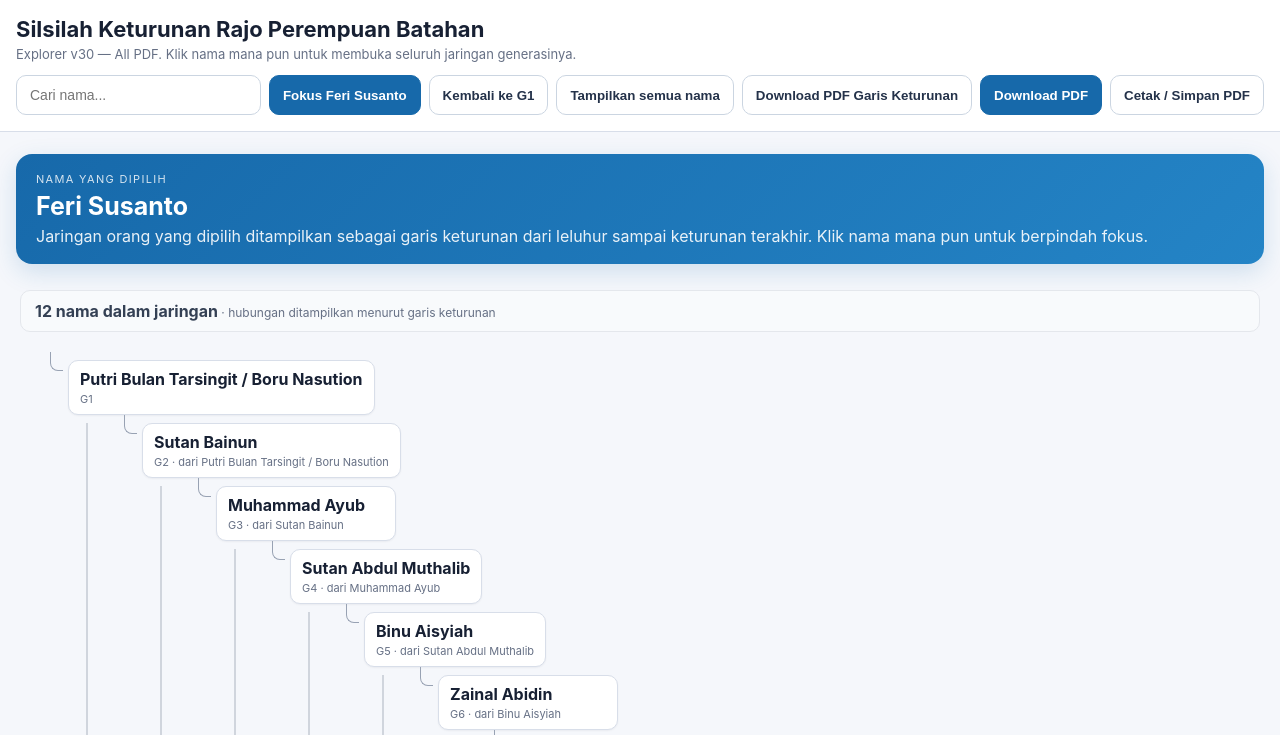
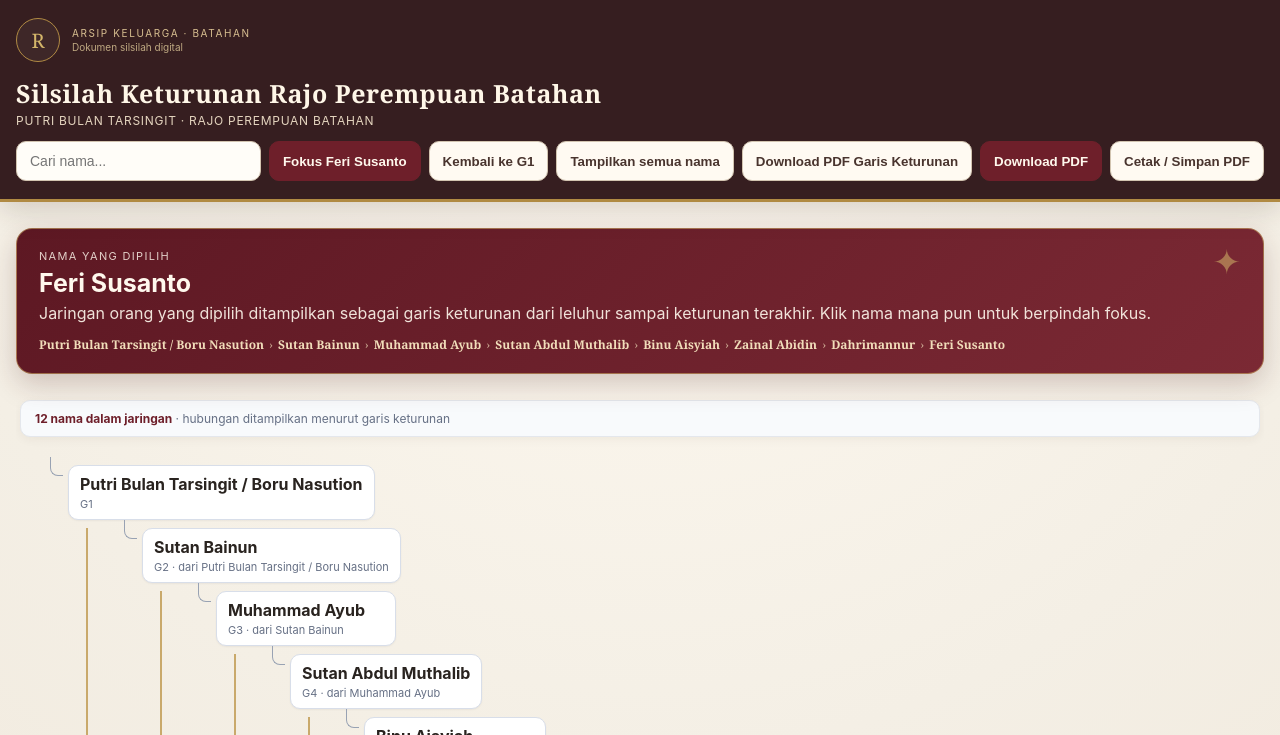
Before and after one commit to feribatahan/Rajo-Perempuan, a plain HTML site: page index.html in a window 1280 px wide. Shown: the top 735 px of the page. Drawn offline with nearby package versions, Linux system fonts and the light colour scheme.

Commit message:
Update index.html

```diff
--- a/index.html
+++ b/index.html
@@ -6,28 +6,28 @@
 <title>Silsilah Rajo Perempuan Batahan — v29 PDF FIXED</title>
 <script src="https://cdnjs.cloudflare.com/ajax/libs/jspdf/2.5.1/jspdf.umd.min.js"></script>
 <style>
-:root{--bg:#f5f7fb;--card:#fff;--ink:#172033;--muted:#667085;--line:#d8dee9;--accent:#1769aa;--accent2:#e8f2fb;--gold:#b7791f;--green:#18794e;}
-*{box-sizing:border-box} body{margin:0;background:var(--bg);color:var(--ink);font-family:Inter,system-ui,-apple-system,Segoe UI,Roboto,Arial,sans-serif}
-header{position:sticky;top:0;z-index:10;background:rgba(255,255,255,.96);border-bottom:1px solid var(--line);padding:16px}
-.wrap{max-width:1450px;margin:auto} h1{margin:0 0 4px;font-size:22px} .sub{color:var(--muted);font-size:13px}
-.toolbar{display:flex;gap:8px;flex-wrap:wrap;margin-top:13px} input{flex:1;min-width:240px;padding:11px 13px;border:1px solid #cbd5e1;border-radius:10px;font-size:14px}
-button{border:1px solid #cbd5e1;background:#fff;padding:10px 13px;border-radius:10px;cursor:pointer;font-weight:700;color:#24324a}
-button:hover{background:#f0f4f8} button.primary{background:#1769aa;color:white;border-color:#1769aa}
+:root{--bg:#f4efe5;--card:#fffdf8;--ink:#29231f;--muted:#756b61;--line:#d8cbb8;--accent:#6e1f2a;--accent2:#f4e7e3;--gold:#b08a43;--gold2:#d4b66a;--green:#48624e;}
+*{box-sizing:border-box} body{margin:0;background:radial-gradient(circle at top,#fffaf1 0,#f4efe5 48%,#eee5d7 100%);color:var(--ink);font-family:Inter,system-ui,-apple-system,Segoe UI,Roboto,Arial,sans-serif}
+header{position:sticky;top:0;z-index:10;background:rgba(48,23,25,.97);color:#fff7e8;border-bottom:3px solid var(--gold);padding:18px 16px;box-shadow:0 8px 28px rgba(52,31,22,.18)}
+.wrap{max-width:1450px;margin:auto} h1{margin:0 0 3px;font-family:Georgia,"Times New Roman",serif;font-size:25px;letter-spacing:.02em} .sub{color:#e5d5bf;font-size:12px;letter-spacing:.06em;text-transform:uppercase}
+.toolbar{display:flex;gap:8px;flex-wrap:wrap;margin-top:13px} input{flex:1;min-width:240px;padding:11px 13px;border:1px solid #d2c4b0;border-radius:10px;font-size:14px;background:#fffdf8;color:#302722}
+button{border:1px solid #d2c4b0;background:#fffaf2;padding:10px 13px;border-radius:10px;cursor:pointer;font-weight:700;color:#49342e}
+button:hover{background:#f5ead9} button.primary{background:var(--accent);color:#fff8ed;border-color:var(--accent)}
 #results{position:absolute;background:#fff;border:1px solid var(--line);border-radius:10px;margin-top:5px;width:min(600px,calc(100% - 32px));max-height:300px;overflow:auto;box-shadow:0 12px 30px #0001;display:none;z-index:20}
 .result{display:block;width:100%;text-align:left;padding:10px 12px;border:0;border-bottom:1px solid #eef1f5;cursor:pointer;border-radius:0} .result:hover{background:#f7fafc}
-main{padding:22px 16px 50px} .selected{background:linear-gradient(135deg,#1769aa,#2484c6);color:#fff;border-radius:16px;padding:18px 20px;margin-bottom:18px;box-shadow:0 8px 25px #1769aa2b}
+main{padding:26px 16px 50px} .selected{background:linear-gradient(135deg,#5d1823,#7b2934);color:#fff8ed;border-radius:16px;padding:20px 22px;margin-bottom:18px;box-shadow:0 10px 28px rgba(74,28,28,.22);border:1px solid rgba(212,182,106,.55);position:relative;overflow:hidden}.selected:after{content:"✦";position:absolute;right:22px;top:12px;color:var(--gold2);font-size:34px;opacity:.55}
 .selected .eyebrow{font-size:11px;text-transform:uppercase;letter-spacing:.12em;opacity:.82} .selected h2{margin:5px 0;font-size:25px} .selected p{margin:5px 0 0;opacity:.9}
 .generation{margin:18px 0} .ghead{display:flex;align-items:center;gap:10px;margin-bottom:9px} .ghead h3{margin:0;font-size:16px} .pill{font-size:11px;background:#e9eef5;padding:4px 8px;border-radius:999px;color:#536174}
 .row{display:flex;flex-wrap:wrap;gap:9px} .person{appearance:none;text-align:left;font:inherit;background:var(--card);border:1px solid var(--line);border-radius:11px;padding:10px 12px;min-width:180px;max-width:320px;cursor:pointer;box-shadow:0 2px 8px #0000000a;transition:.15s}
-.person:hover{transform:translateY(-1px);border-color:#9bb9d5} .person.focus{border:2px solid var(--accent);background:var(--accent2);padding:9px 11px}
+.person:hover{transform:translateY(-1px);border-color:var(--gold);box-shadow:0 5px 14px rgba(74,49,30,.10)} .person.focus{border:2px solid var(--gold);background:#fbf1df;padding:9px 11px}
 .person .name{display:block;font-weight:750;font-size:14px;line-height:1.25} .person .meta{display:block;font-size:11px;color:var(--muted);margin-top:4px}
 .person.dim{opacity:.42} .person.connected{border-color:#9bc7ad} .empty{color:var(--muted);font-size:13px;padding:12px 0}
 .note{background:#fff8e8;border:1px solid #f1d49a;padding:12px;border-radius:12px;color:#684b16;font-size:13px;margin-top:20px}
-.footer{color:#7b8493;font-size:12px;text-align:center;margin-top:30px}
+.footer{color:#7b8493;font-size:12px;text-align:center;margin-top:30px}.archive-mark{display:flex;align-items:center;gap:12px;margin-bottom:14px}.seal{width:44px;height:44px;border:1px solid var(--gold);border-radius:50%;display:grid;place-items:center;color:var(--gold2);font-family:Georgia,serif;font-size:20px;background:rgba(255,248,232,.04)}.archive-kicker{font-size:10px;letter-spacing:.16em;text-transform:uppercase;color:#d8bf91}.selected .breadcrumb{display:flex;flex-wrap:wrap;gap:5px;align-items:center;margin-top:13px;font-family:Georgia,serif;font-size:12px;color:#f1ddba}.selected .breadcrumb span{opacity:.7}.lineage-toolbar{background:linear-gradient(90deg,#fffaf0,#f7eee0);border:1px solid #e2d3bd;border-left:4px solid var(--gold);border-radius:10px;padding:10px 13px;color:#6b5747;font-size:12px;box-shadow:0 3px 10px rgba(65,39,25,.05)}.lineage-toolbar strong{color:var(--accent)}.heritage-note{display:flex;gap:10px;align-items:flex-start;background:#fbf4e7;border:1px solid #e3d1b4;border-radius:12px;padding:13px 15px;margin-top:18px;color:#654f3b;font-family:Georgia,serif;font-size:12px}.heritage-note b{color:var(--accent)}
 @media(max-width:650px){.person{min-width:100%;max-width:none} input{min-width:100%}}
 
-.lineage-tree{margin-top:10px}.lineage-root{margin:0 0 18px}.lineage-node{position:relative;margin:6px 0 0 18px;padding-left:18px}.lineage-node:before{content:"";position:absolute;left:0;top:-8px;width:12px;height:18px;border-left:1px solid #b9c4d2;border-bottom:1px solid #b9c4d2;border-radius:0 0 0 8px}.lineage-card{display:inline-block;background:#fff;border:1px solid #d8dee9;border-radius:10px;padding:8px 11px;box-shadow:0 2px 7px #0000000a;min-width:180px}.lineage-card.focus{border:2px solid #1769aa;background:#e8f2fb;padding:7px 10px}.lineage-card .lname{font-weight:750}.lineage-card .lmeta{display:block;font-size:11px;color:#667085;margin-top:3px}.lineage-children{margin-left:10px}.lineage-title{font-size:14px;font-weight:800;margin:12px 0 8px}.download-note{font-size:12px;color:#667085;margin-top:8px}
-.lineage-main{overflow-x:auto;padding:8px 4px 30px}.lineage-toolbar{margin-bottom:12px;padding:10px 14px;border:1px solid #e4e7ec;border-radius:10px;background:#f8fafc;color:#344054}.lineage-toolbar span{color:#667085;font-size:12px}.lineage-tree{min-width:max-content;padding:8px 12px 20px}.lineage-node{margin-top:8px}.lineage-card{cursor:pointer;transition:.15s;box-shadow:0 1px 2px rgba(16,24,40,.05)}.lineage-card:hover{border-color:#1769aa;transform:translateX(2px)}.lineage-children{border-left:2px solid #d0d5dd;margin-left:18px;padding-left:18px}.lineage-node:before{border-color:#98a2b3}
+.lineage-tree{margin-top:10px}.lineage-root{margin:0 0 18px}.lineage-node{position:relative;margin:6px 0 0 18px;padding-left:18px}.lineage-node:before{content:"";position:absolute;left:0;top:-8px;width:12px;height:18px;border-left:1px solid #b9c4d2;border-bottom:1px solid #b9c4d2;border-radius:0 0 0 8px}.lineage-card{display:inline-block;background:#fff;border:1px solid #d8dee9;border-radius:10px;padding:8px 11px;box-shadow:0 2px 7px #0000000a;min-width:180px}.lineage-card.focus{border:2px solid var(--gold);background:#fbf1df;padding:7px 10px}.lineage-card .lname{font-weight:750}.lineage-card .lmeta{display:block;font-size:11px;color:#667085;margin-top:3px}.lineage-children{margin-left:10px}.lineage-title{font-size:14px;font-weight:800;margin:12px 0 8px}.download-note{font-size:12px;color:#667085;margin-top:8px}
+.lineage-main{overflow-x:auto;padding:8px 4px 30px}.lineage-toolbar{margin-bottom:12px;padding:10px 14px;border:1px solid #e4e7ec;border-radius:10px;background:#f8fafc;color:#344054}.lineage-toolbar span{color:#667085;font-size:12px}.lineage-tree{min-width:max-content;padding:8px 12px 20px}.lineage-node{margin-top:8px}.lineage-card{cursor:pointer;transition:.15s;box-shadow:0 1px 2px rgba(16,24,40,.05)}.lineage-card:hover{border-color:var(--gold);transform:translateX(2px);box-shadow:0 5px 14px rgba(74,49,30,.10)}.lineage-children{border-left:2px solid #c9a96b;margin-left:18px;padding-left:18px}.lineage-node:before{border-color:#98a2b3}
 @media(max-width:650px){
   body{font-size:14px}
   .container{padding:12px 10px}
@@ -54,7 +54,7 @@ main{padding:22px 16px 50px} .selected{background:linear-gradient(135deg,#1769aa
   .mobile-item:first-child:before{top:50%;}
   .mobile-item:last-child:before{bottom:50%;}
   .mobile-card{display:block;width:100%;min-width:0;max-width:none;margin:5px 0;padding:10px 11px;border:1px solid #d8dee9;border-radius:10px;background:#fff;text-align:left;font:inherit;color:inherit;box-shadow:0 1px 3px rgba(16,24,40,.06);cursor:pointer;}
-  .mobile-card.focus{border:2px solid #1769aa;background:#e8f2fb;padding:9px 10px;}
+  .mobile-card.focus{border:2px solid var(--gold);background:#fbf1df;padding:9px 10px;}
   .mobile-card .lname{display:block;font-weight:750;font-size:15px;line-height:1.25;overflow-wrap:anywhere;}
   .mobile-card .lmeta{display:block;font-size:11px;color:#667085;margin-top:3px;line-height:1.3;overflow-wrap:anywhere;}
   .mobile-depth{display:inline-block;margin-right:6px;padding:1px 5px;border-radius:5px;background:#f0f2f5;font-size:10px;color:#667085;font-weight:700;}
@@ -64,8 +64,9 @@ main{padding:22px 16px 50px} .selected{background:linear-gradient(135deg,#1769aa
 </head>
 <body>
 <header><div class="wrap">
+<div class="archive-mark"><div class="seal">R</div><div><div class="archive-kicker">Arsip Keluarga · Batahan</div><div style="font-size:10px;color:#bfa982;margin-top:2px">Dokumen silsilah digital</div></div></div>
 <h1>Silsilah Keturunan Rajo Perempuan Batahan</h1>
-<div class="sub">Explorer v30 — All PDF. Klik nama mana pun untuk membuka seluruh jaringan generasinya.</div>
+<div class="sub">Putri Bulan Tarsingit · Rajo Perempuan Batahan</div>
 <div class="toolbar">
 <input id="search" placeholder="Cari nama..." autocomplete="off">
 <button class="primary" id="feriBtn">Fokus Feri Susanto</button>
@@ -80,7 +81,7 @@ main{padding:22px 16px 50px} .selected{background:linear-gradient(135deg,#1769aa
 <main><div class="wrap">
 <div id="selected"></div>
 <div id="network"></div>
-<div class="note"><b>Catatan sumber:</b> tampilan ini hanya menghubungkan hubungan orang tua–anak yang tertulis atau dapat dibaca langsung dari struktur dokumen sumber. Nama yang disebut tanpa hubungan lengkap tetap ditampilkan dan dapat diklik; hubungan yang belum tercatat tidak dibuat-buat.</div>
+<div class="heritage-note"><div>✦</div><div><b>Catatan sumber:</b> tampilan ini hanya menghubungkan hubungan orang tua–anak yang tertulis atau dapat dibaca langsung dari struktur dokumen sumber. Nama yang disebut tanpa hubungan lengkap tetap ditampilkan dan dapat diklik; hubungan yang belum tercatat tidak dibuat-buat.</div></div>
 <div class="footer">Sumber: “Silsilah Keturunan Rajo Perempuan Batahan” — dokumen yang diberikan.</div>
 </div></main>
 <script>
@@ -148,7 +149,7 @@ function render(id, showAll=false){
   current=showAll?null:id;
   const active=showAll?new Set(DATA.nodes.map(x=>Number(x.id))):networkSet(id);
 
-  selected.innerHTML=`<div class="selected"><div class="eyebrow">${showAll?'Tampilan utama':'Nama yang dipilih'}</div><h2>${showAll?'Silsilah Lengkap':esc(n.name)}</h2><p>${showAll?'Seluruh silsilah ditampilkan berdasarkan garis orang tua → anak.':'Jaringan orang yang dipilih ditampilkan sebagai garis keturunan dari leluhur sampai keturunan terakhir. Klik nama mana pun untuk berpindah fokus.'}</p></div>`;
+  let chain=[]; if(!showAll){ let cur=n.id, guard=new Set(); while(cur && !guard.has(cur)){guard.add(cur); chain.unshift(cur); const ps=(parents[String(cur)]||[]).map(Number).filter(x=>byId[x]); cur=ps.length?ps[0]:null;} } const crumb=chain.map((x,i)=>`<b>${esc(byId[x].name)}</b>${i<chain.length-1?'<span>›</span>':''}`).join(''); selected.innerHTML=`<div class="selected"><div class="eyebrow">${showAll?'Tampilan utama':'Nama yang dipilih'}</div><h2>${showAll?'Silsilah Lengkap':esc(n.name)}</h2><p>${showAll?'Seluruh silsilah ditampilkan berdasarkan garis orang tua → anak.':'Jaringan orang yang dipilih ditampilkan sebagai garis keturunan dari leluhur sampai keturunan terakhir. Klik nama mana pun untuk berpindah fokus.'}</p>${crumb?`<div class="breadcrumb">${crumb}</div>`:''}</div>`;
 
   let roots=[...active].filter(x=>{
     const ps=(parents[String(x)]||[]).map(Number);
```
